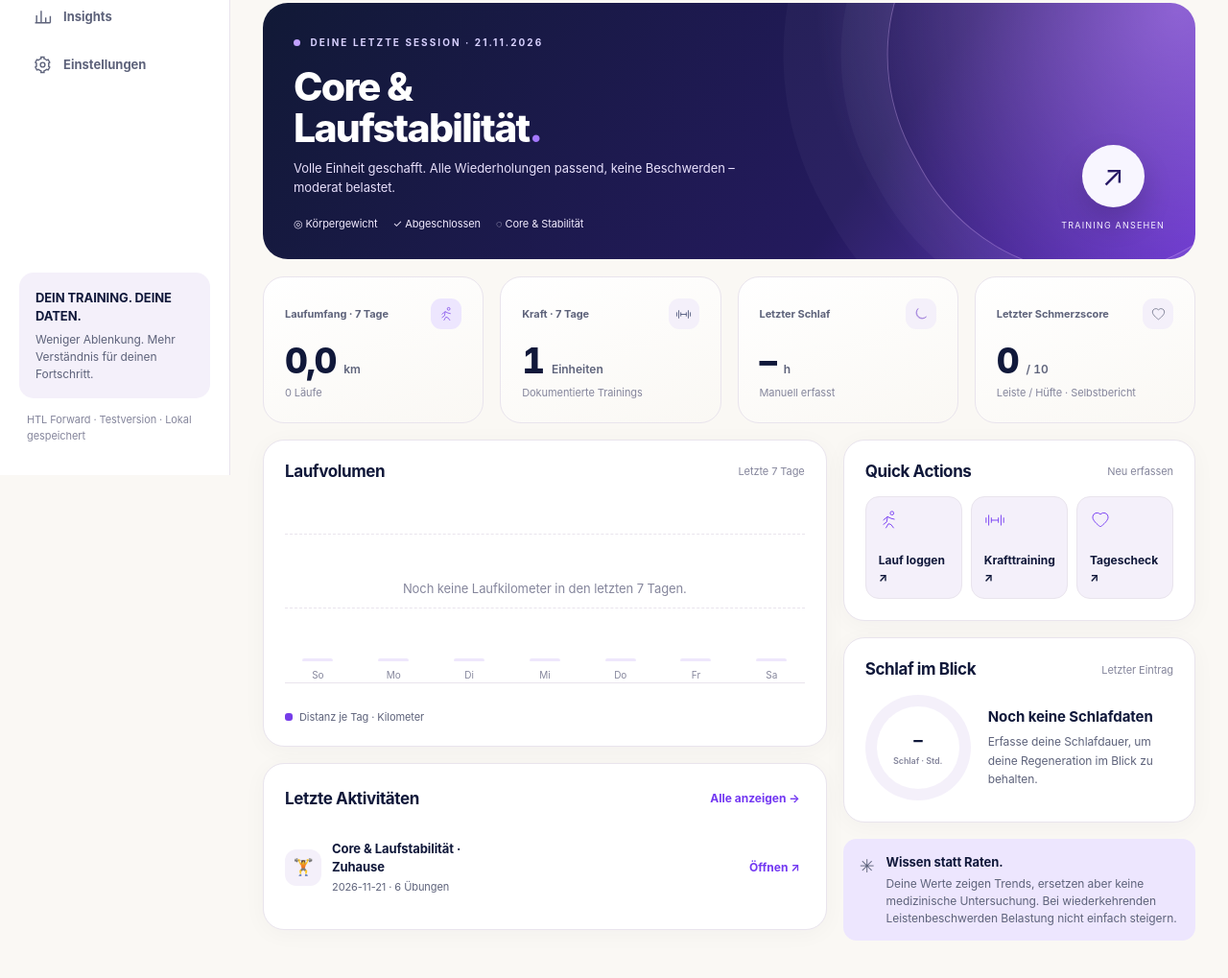
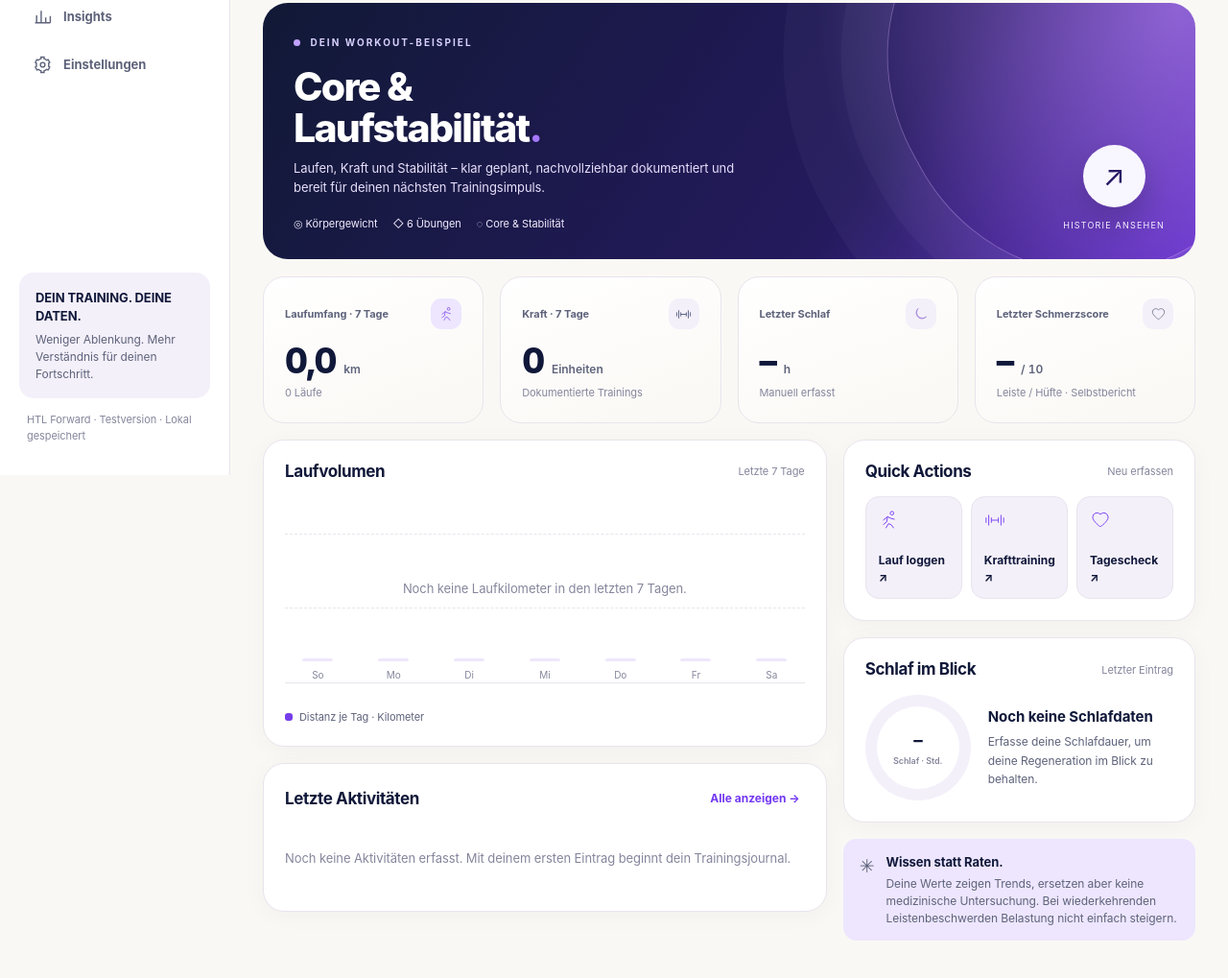
Before and after one commit to mati994/stride, a plain HTML site: page htl-forward-preview.html in a window 1280 px wide. Shown: the part 305-1324 px from the top of the page at 96% size. Drawn offline with Linux system fonts and the light colour scheme.

Commit message:
Remove personal workout details from public Forward preview; keep data isolated

```diff
--- a/htl-forward-preview.html
+++ b/htl-forward-preview.html
@@ -168,12 +168,12 @@ body{font-family:Inter,-apple-system,BlinkMacSystemFont,"Segoe UI",sans-serif;le
 <header class="topbar"><div class="forward-mobile-brand"><strong>HTL<i aria-hidden="true"></i></strong><small>HYBRID TRAINING LAB</small></div><div class="breadcrumb">HTL <span style="color:var(--tertiary)">/</span> <strong id="breadcrumb">Dashboard</strong></div><div class="top-actions"><span class="pill" style="padding:7px 10px">VORSCHAU</span><button class="theme-button" type="button" id="themeToggle" aria-label="Farbschema wechseln"><svg id="themeIcon" width="16" height="16" fill="none" stroke="currentColor"><use href="#i-moon"/></svg><span id="themeText">Dark Mode</span></button></div></header>
 <section class="page active" id="page-dashboard">
 <div class="pagehead"><div><div class="overline" style="color:var(--accent)">HUMAN PERFORMANCE / DEIN TRAININGSLABOR</div><h1>Training, das dich<br><em>weiterbringt.</em></h1><p class="sub">Laufen. Kraft. Stabilität. Dein Training an einem Ort – klar, individuell und langfristig.</p></div><span class="pill"><span class="dot"></span> Hybrid Training Lab</span></div>
-<section class="forward-feature" aria-label="Letztes Workout">
-<div class="forward-feature-copy"><span class="forward-eyebrow"><span class="forward-spark"></span> DEINE LETZTE SESSION · 21.11.2026</span>
+<section class="forward-feature" aria-label="Workout-Konzept">
+<div class="forward-feature-copy"><span class="forward-eyebrow"><span class="forward-spark"></span> DEIN WORKOUT-BEISPIEL</span>
 <h2>Core &amp;<br>Laufstabilität<span class="forward-stop">.</span></h2>
-<p>Volle Einheit geschafft. Alle Wiederholungen passend, keine Beschwerden – moderat belastet.</p>
-<div class="forward-feature-meta"><span>◎ Körpergewicht</span><span>✓ Abgeschlossen</span><span>◌ Core &amp; Stabilität</span></div></div>
-<div class="forward-feature-actions"><button class="forward-open" data-page="history" type="button" aria-label="Trainingshistorie öffnen">↗</button><small>TRAINING ANSEHEN</small></div>
+<p>Laufen, Kraft und Stabilität – klar geplant, nachvollziehbar dokumentiert und bereit für deinen nächsten Trainingsimpuls.</p>
+<div class="forward-feature-meta"><span>◎ Körpergewicht</span><span>◇ 6 Übungen</span><span>◌ Core &amp; Stabilität</span></div></div>
+<div class="forward-feature-actions"><button class="forward-open" data-page="history" type="button" aria-label="Trainingshistorie öffnen">↗</button><small>HISTORIE ANSEHEN</small></div>
 </section>
 <div class="grid metrics">
 <div class="card metric-card"><div class="metric-top"><span class="metric-label">Laufumfang · 7 Tage</span><span class="iconbox run"><svg fill="none" stroke="currentColor"><use href="#i-run"/></svg></span></div><div><div class="kpi" id="kpiKm">0,0 <small>km</small></div><div class="metric-foot" id="kpiRunCount">0 Läufe</div></div></div>
@@ -341,33 +341,7 @@ if(save()){view();el("settingsStatus").textContent=number+" neue Einträge impor
 };
 el("eraseData").onclick=function(){if(confirm("Wirklich alle lokalen HTL-Testeinträge löschen?")&&confirm("Letzte Bestätigung: Ohne Backup sind die Einträge verloren.")){var old=entries;entries=[];if(save()){view();el("settingsStatus").textContent="HTL-Testdaten gelöscht."}else entries=old}};
 
-/* First-visit sample is this user's completed 21 Nov 2026 session; it never overwrites data. */
-function forwardSeed(){
- try {
-  if(localStorage.getItem(KEY)!==null || entries.length) return;
-  function ex(name,mode,count,side,note){
-   var timed=mode==="time";
-   return {id:liftID(),name:name,mode:mode,loadMode:"bodyweight",sideMode:side||"each",note:note||"",
-    sets:[0,1].map(function(){return {kind:"work",weight:null,reps:timed?null:count,seconds:timed?count:null,rir:"",note:""}})};
-  }
-  entries=[{
-   id:"htl-forward-home-2026-11-21",created:"2026-11-21T14:59:00+01:00",date:"2026-11-21",type:"lifting",
-   title:"Core & Laufstabilität · Zuhause",minutes:null,km:null,hr:null,rpe:null,sleep:null,pain:0,sleepQuality:null,recoveryFeeling:null,
-   notes:"Warm-up absolviert; alle Wiederholungen nach Plan. Belastung moderat, eher unterschwellig. Rumpf passend gefordert, keine Beschwerden an Leiste oder Gelenken. Dauer und exakter RPE nicht gemessen.",
-   exercises:[
-    ex("Reverse Lunges","reps",8,"each","Schmerzfrei und kontrolliert."),
-    ex("Standwaage","reps",6,"each","Balance und Hüftkontrolle."),
-    ex("Einbeiniges Wadenheben","reps",10,"each","Kontrollierte Ausführung."),
-    ex("Dead Bug","reps",8,"each","Rumpfstabilität."),
-    ex("Seitstütz","time",25,"each","Vorgabe 25–30 Sekunden je Seite; exakte Dauer nicht erfasst."),
-    ex("Glute Bridge March","reps",8,"each","Becken stabil.")
-   ]
-  }];
-  save();
- } catch(e){console.warn("Startprotokoll konnte nicht übernommen werden",e);}
-}
-
-var theme="light";try{theme=localStorage.getItem(THEMEKEY)||(matchMedia("(prefers-color-scheme:dark)").matches?"dark":"light")}catch(e){}setTheme(theme);localRead();forwardSeed();today();setType("running");view();showPage("dashboard");
+var theme="light";try{theme=localStorage.getItem(THEMEKEY)||(matchMedia("(prefers-color-scheme:dark)").matches?"dark":"light")}catch(e){}setTheme(theme);localRead();today();setType("running");view();showPage("dashboard");
 })();
 </script>
 </body></html>
```
